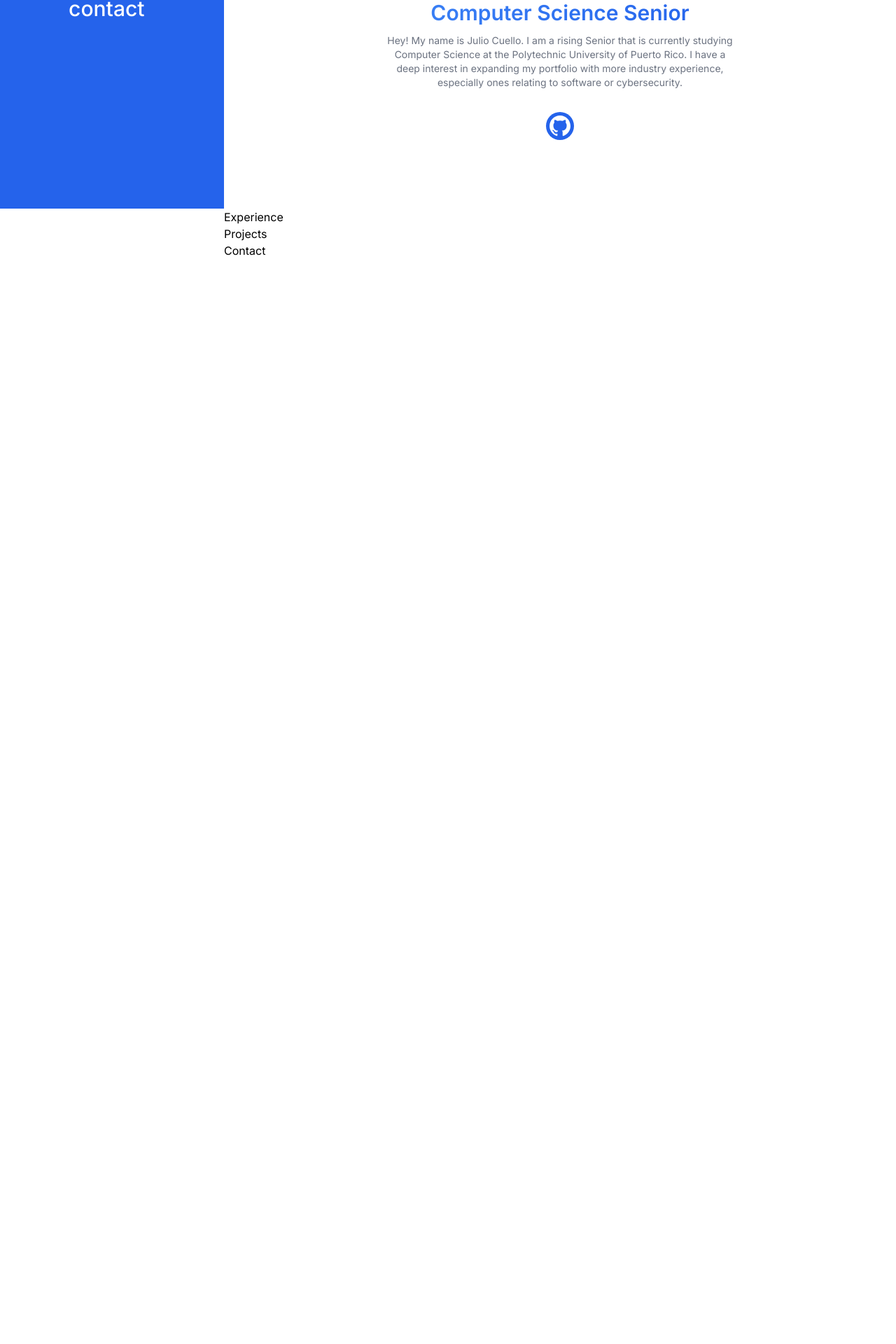
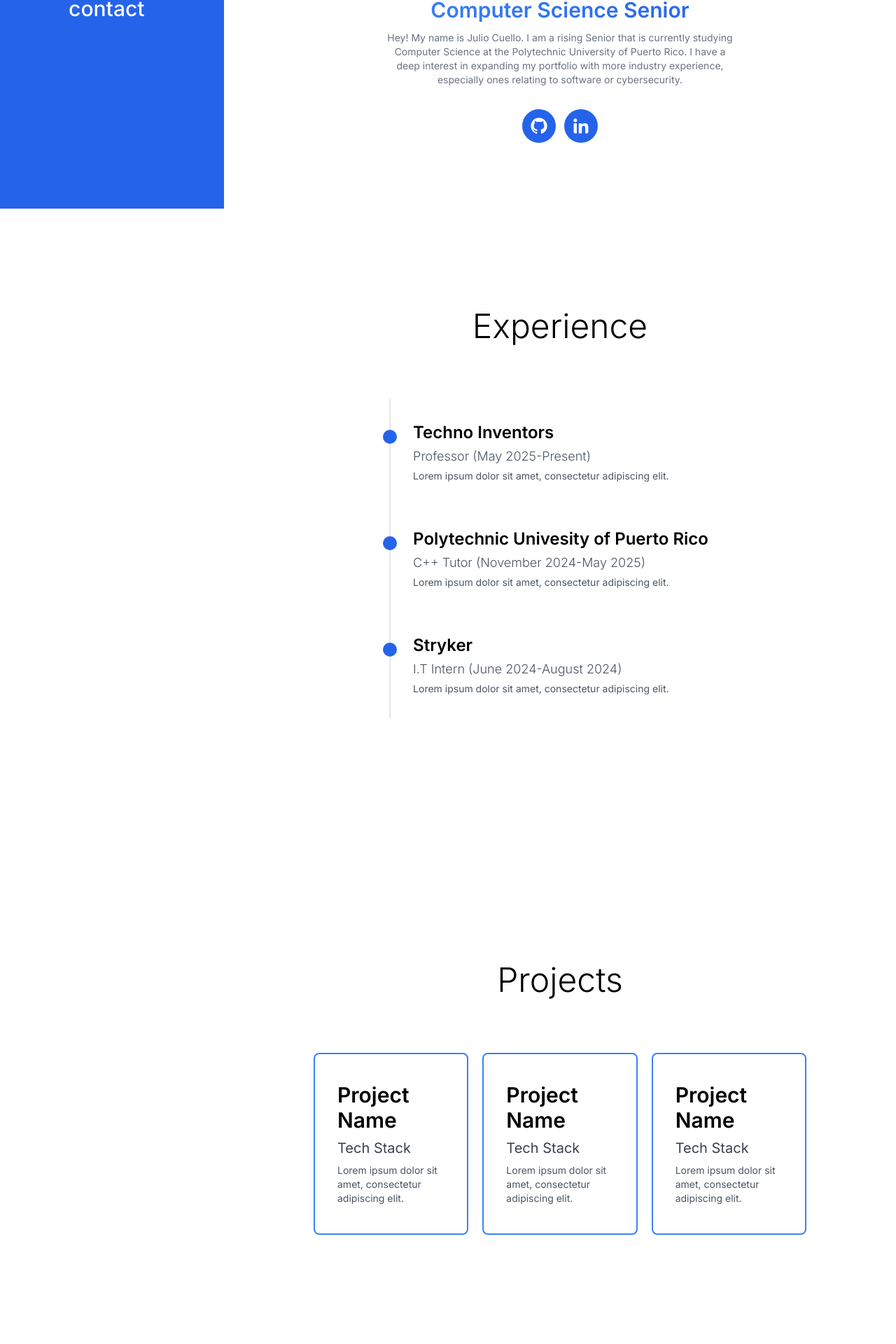
Before and after one commit to jcas12/Julio-C.-Portfolio, a React (Vite) app: page / in a window 1280 px wide. Shown: the part 502-2422 px from the top of the page at 70% size. Before the commit the page ends 872 px from the top, so only its background shows below. Built offline with nearby package versions, Linux system fonts and the light colour scheme.

Commit message:
New commit

```diff
--- a/src/components/Experience.jsx
+++ b/src/components/Experience.jsx
@@ -1,8 +1,45 @@
-
-
 const Experience = () => {
   return (
-    <div>Experience</div>
+    <div id="experience" className="flex min-h-screen w-full
+    flex-col items-center justify-center gap-20 p-14 lg:p-36">
+      <h1 className="text-center text-5xl font-light ">Experience</h1>
+      <div className="flex flex-wrap gap-0 md:flex-nowrap md:gap-10 ">
+        <div className="flex-1">
+
+          <div className="relative space-y-1 border-l-2 p-8
+          text-left">
+            <h3 className="text-xl font-semibold md:text-2xl">Techno Inventors</h3>
+            <p className="font-light text-lg text-gray-600">Professor (May 2025-Present)</p>
+            <p className="text-sm text-gray-600">
+              Lorem ipsum dolor sit amet, consectetur adipiscing elit.
+            </p>
+            <span className="absolute -left-[11px] top-10 h-5 w-5 rounded-full bg-blue-600"></span>
+          </div>
+
+          <div className="relative space-y-1 border-l-2 p-8
+          text-left">
+            <h3 className="text-xl font-semibold md:text-2xl">Polytechnic Univesity
+              of Puerto Rico</h3>
+            <p className="font-light text-lg text-gray-600">C++ Tutor (November 2024-May 2025) </p>
+            <p className="text-sm text-gray-600">
+              Lorem ipsum dolor sit amet, consectetur adipiscing elit.
+            </p>
+            <span className="absolute -left-[11px] top-10 h-5 w-5 rounded-full bg-blue-600"></span>
+          </div>
+
+          <div className="relative space-y-1 border-l-2 p-8
+          text-left">
+            <h3 className="text-xl font-semibold md:text-2xl">Stryker</h3>
+            <p className="font-light text-lg text-gray-600">I.T Intern (June 2024-August 2024)</p>
+            <p className="text-sm text-gray-600">
+              Lorem ipsum dolor sit amet, consectetur adipiscing elit.
+            </p>
+            <span className="absolute -left-[11px] top-10 h-5 w-5 rounded-full bg-blue-600"></span>
+          </div>
+
+        </div>
+      </div>
+    </div>
   )
 }
 
--- a/src/components/Home.jsx
+++ b/src/components/Home.jsx
@@ -1,4 +1,4 @@
-import { BiLogoGithub } from 'react-icons/bi'
+import { BiLogoGithub, BiLogoLinkedin } from 'react-icons/bi'
 import image from '../../public/julioSELFIE.jpg'
 
 const Home = () => {
@@ -27,10 +27,15 @@ const Home = () => {
 
             {/*Social Media Links! */}
             <div className="flex gap-3">
-                <BiLogoGithub className='h-10 w-10 cursor-pointer rounded-full
-                border-2 border-transparent bg-blue-600 text-white
-                transition-all duration-200 hover:scale-110 hover:border-blue-600
-                hover:bg-white hover:text-blue-600'/>
+                <BiLogoGithub className='h-10 w-10 cursor-pointer rounded-full border-2
+                border-transparent bg-blue-600 p-2 text-white transition-all duration-200
+                hover:scale-110 hover:border-blue-600 hover:bg-white hover:text-blue-600
+                md:h-12 md:w-12'/>
+
+                <BiLogoLinkedin className='h-10 w-10 cursor-pointer rounded-full border-2
+                border-transparent bg-blue-600 p-2 text-white transition-all duration-200
+                hover:scale-110 hover:border-blue-600 hover:bg-white hover:text-blue-600
+                md:h-12 md:w-12'/>
             </div>
         </div>
     </div>
--- a/src/components/Projects.jsx
+++ b/src/components/Projects.jsx
@@ -1,8 +1,45 @@
-
-
 const Projects = () => {
   return (
-    <div>Projects</div>
+    <div id='projects' className="min-h-screen w-full
+    flex flex-col items-center justify-center gap-20
+    p-10 md:p-16 xl:px-32">
+      <h1 className="text-center text-5xl
+      font-light ">Projects</h1>
+
+      <div className="grid grid-cols-1
+      lg:grid-cols-2 xl:grid-cols-3 gap-5">
+
+        <div className="text-left space-y-2 border-2
+        hover:scale-105 transition-all duration-200 cursor-pointer
+        px-8 py-10 border-blue-500 rounded-lg hover:bg-blue-50">
+          <h1 className="text-3xl font-semibold">Project Name</h1>
+          <h3 className="text-xl text-gray-700">Tech Stack</h3>
+          <p className="text-sm text-gray-600">
+              Lorem ipsum dolor sit amet, consectetur adipiscing elit.
+            </p>
+        </div>
+
+        <div className="text-left space-y-2 border-2
+        hover:scale-105 transition-all duration-200 cursor-pointer
+        px-8 py-10 border-blue-500 rounded-lg hover:bg-blue-50">
+          <h1 className="text-3xl font-semibold">Project Name</h1>
+          <h3 className="text-xl text-gray-700">Tech Stack</h3>
+          <p className="text-sm text-gray-600">
+              Lorem ipsum dolor sit amet, consectetur adipiscing elit.
+            </p>
+        </div>
+
+        <div className="text-left space-y-2 border-2
+        hover:scale-105 transition-all duration-200 cursor-pointer
+        px-8 py-10 border-blue-500 rounded-lg hover:bg-blue-50">
+          <h1 className="text-3xl font-semibold">Project Name</h1>
+          <h3 className="text-xl text-gray-700">Tech Stack</h3>
+          <p className="text-sm text-gray-600">
+              Lorem ipsum dolor sit amet, consectetur adipiscing elit.
+            </p>
+        </div>
+      </div>
+    </div>
   )
 }
 
```
